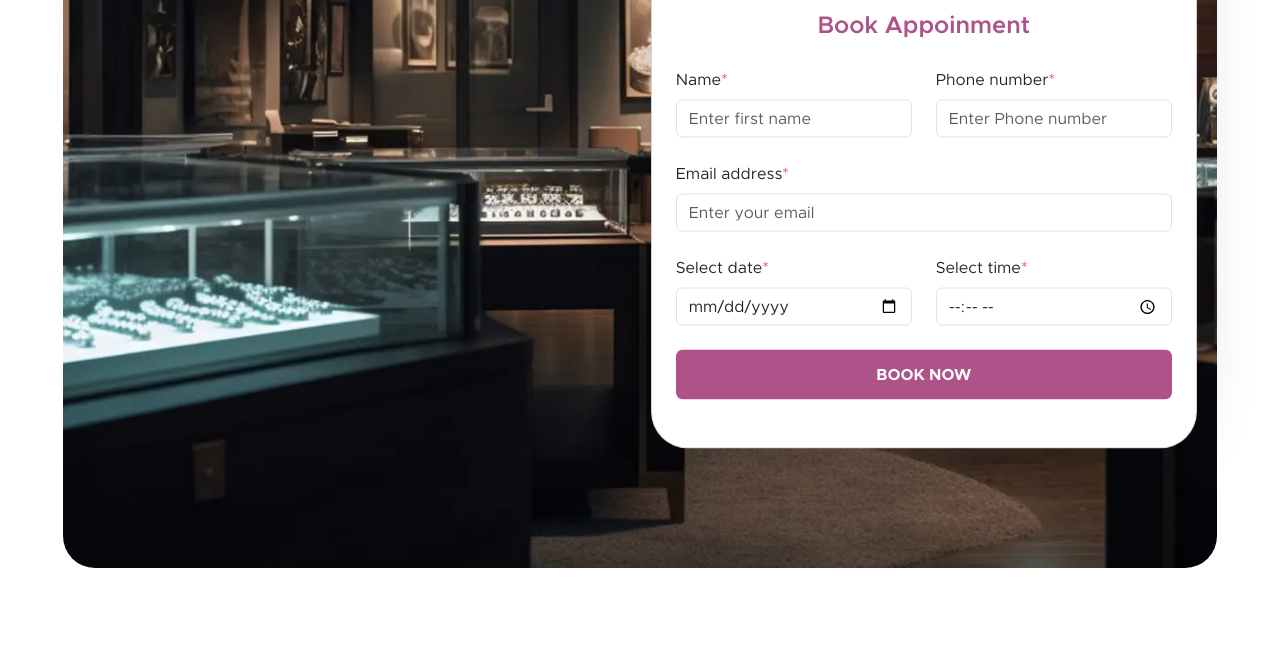
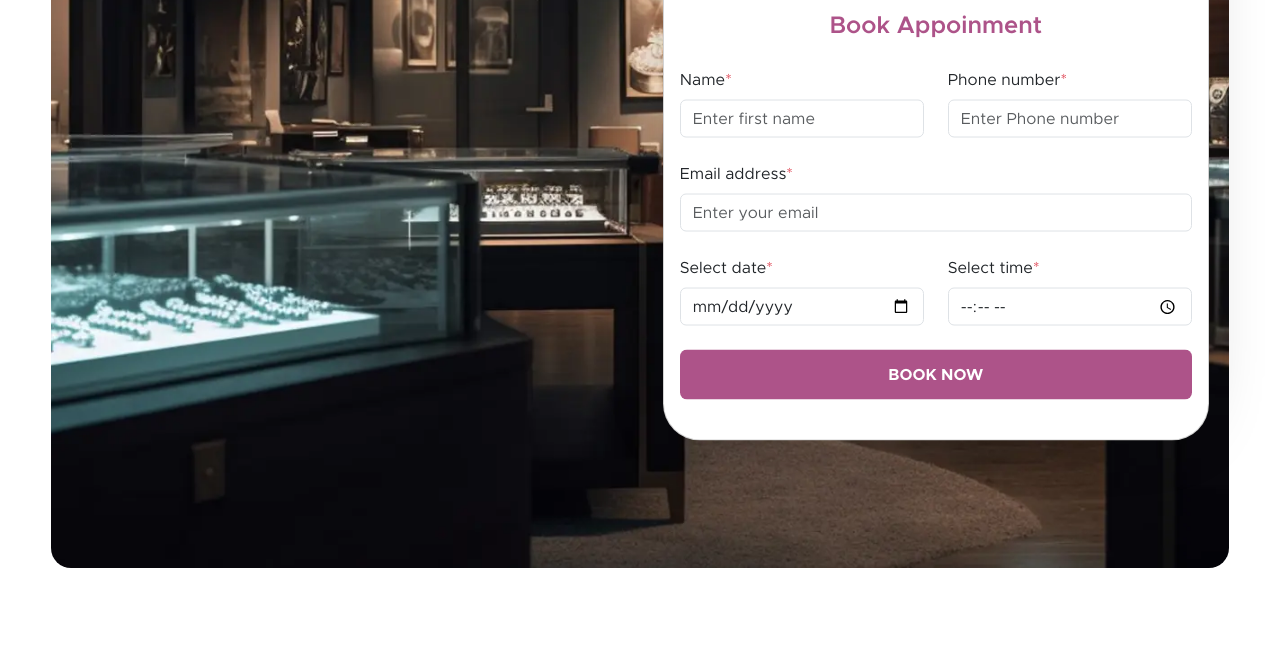
Before and after one commit to ravikiran8844/florencia, a website: page index.html in a window 1280 px wide. Shown: the part 3254-3912 px from the top of the page. Drawn offline with nearby package versions, Linux system fonts and the light colour scheme; files that its build step writes are made by us from their sources.

Commit message:
updated code

```diff
--- a/assets/css/style.css
+++ b/assets/css/style.css
@@ -348,3 +348,10 @@ right: 0;
   aspect-ratio: 1;
   border-radius: 10px;
 }
+
+
+@media (min-width:768px) {
+  .book-appointment-section__overlay-img{
+    border-radius: 20px;
+  }
+}
--- a/index.html
+++ b/index.html
@@ -861,14 +861,14 @@
 
 
 
-    <section class="book-appointment-section container py-5">
+    <section class="book-appointment-section container px-0 py-5">
       <div class="position-relative">
-        <img width="1920" height="890" class="img-fluid book-appointment-section__overlay-img rounded-5"
+        <img width="1920" height="890" class="img-fluid book-appointment-section__overlay-img"
           src="assets/images/home/book-slot-section-banner.webp" alt="">
 
         <div class="book-appointment-section__form">
           <div class="card py-4">
-            <div class="card-body p-4">
+            <div class="card-body">
               <div class="text-center">
                 <div class="mb-4">
                   <img width="265" height="46" class="img-fluid" src="assets/images/logo.svg" alt="">
```
